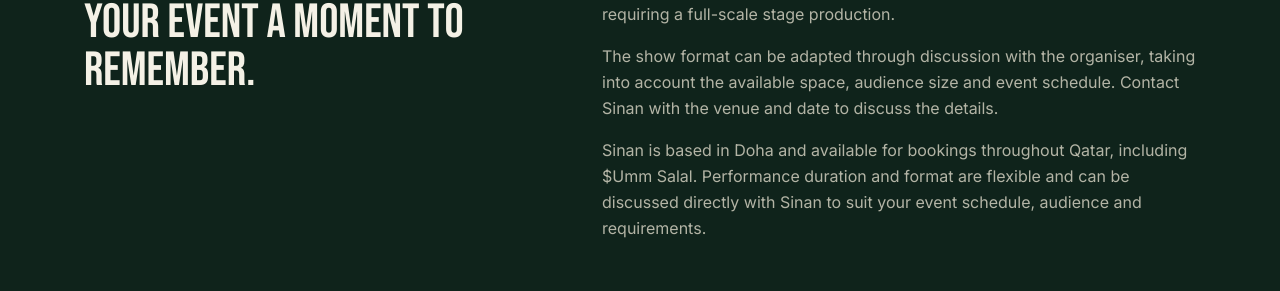
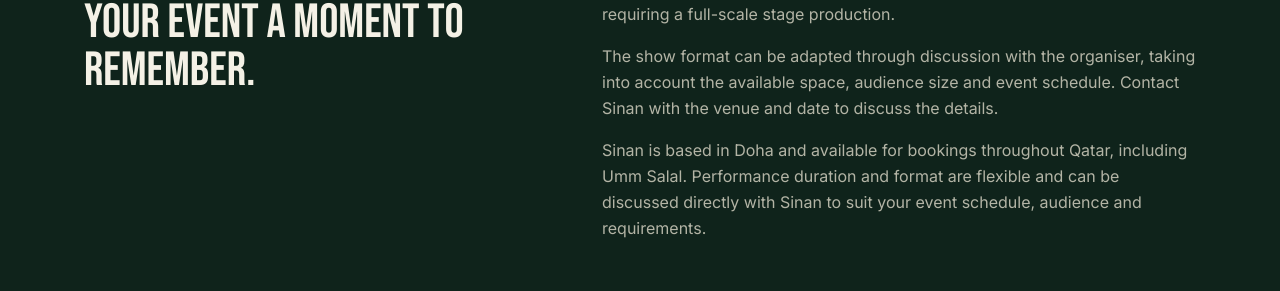
Before and after one commit to sh1blue/sinan, a Next.js app: page /football-freestyler-umm-salal in a window 1280 px wide. Shown: the part 923-1214 px from the top of the page. Built offline with nearby package versions, Linux system fonts and the light colour scheme.

Commit message:
Fix municipality name interpolation in location template

```diff
--- a/src/components/LocationLandingPage.tsx
+++ b/src/components/LocationLandingPage.tsx
@@ -118,7 +118,7 @@ export default function LocationLandingPage({
             <p>{localContext}</p>
             <p>{eventContext}</p>
             <p>
-              Sinan is based in Doha and available for bookings throughout Qatar, including ${name}. Performance duration and format are flexible and can be discussed directly with Sinan to suit your event schedule, audience and requirements.
+              Sinan is based in Doha and available for bookings throughout Qatar, including {name}. Performance duration and format are flexible and can be discussed directly with Sinan to suit your event schedule, audience and requirements.
             </p>
           </div>
         </div>
```
